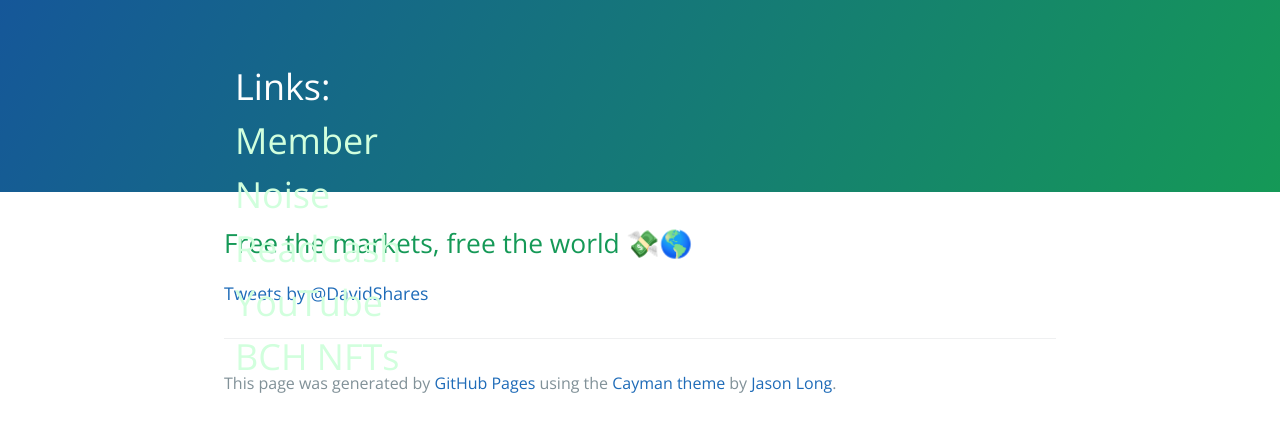
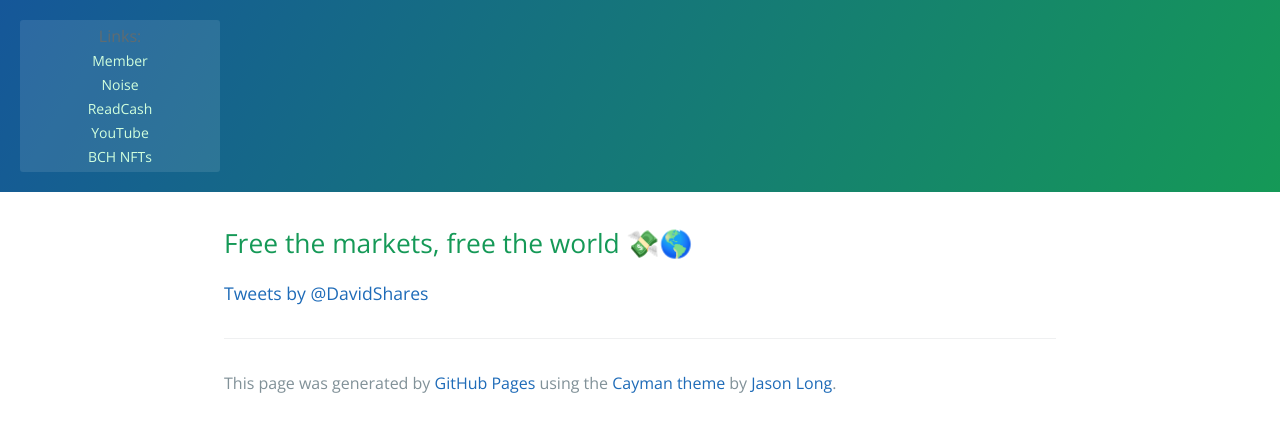
Before and after one commit to davidshares/davidshares.github.io, a plain HTML site: page index.html in a window 1280 px wide. Drawn offline with nearby package versions, Linux system fonts and the light colour scheme.

Commit message:
Update stylesheet.css

```diff
--- a/stylesheets/stylesheet.css
+++ b/stylesheets/stylesheet.css
@@ -7,20 +7,20 @@
   height:800px !important;
 }
 
-/* Twitter bio */
 #fixedHeader {
   position:absolute;
-  top:50px;
-  color:#fff;
-  font-size:36px;
-  max-width:850px;
-  margin:auto;
-  left:20px;
-  right:0;
-  padding:10px;
+  text-align:center;
+  top: 20px;
+  left: 20px;
+  background:rgba(255, 255, 255, .1);
+  padding:4px;
+  border-radius:3px;
+  min-width:200px;
 }
 
-#fixedHeader a {
+#fixedHeader a,
+#fixedHeader p {
+  font-size:14px;
   color:#d1ffdd;
   text-decoration:none;
 }
```
